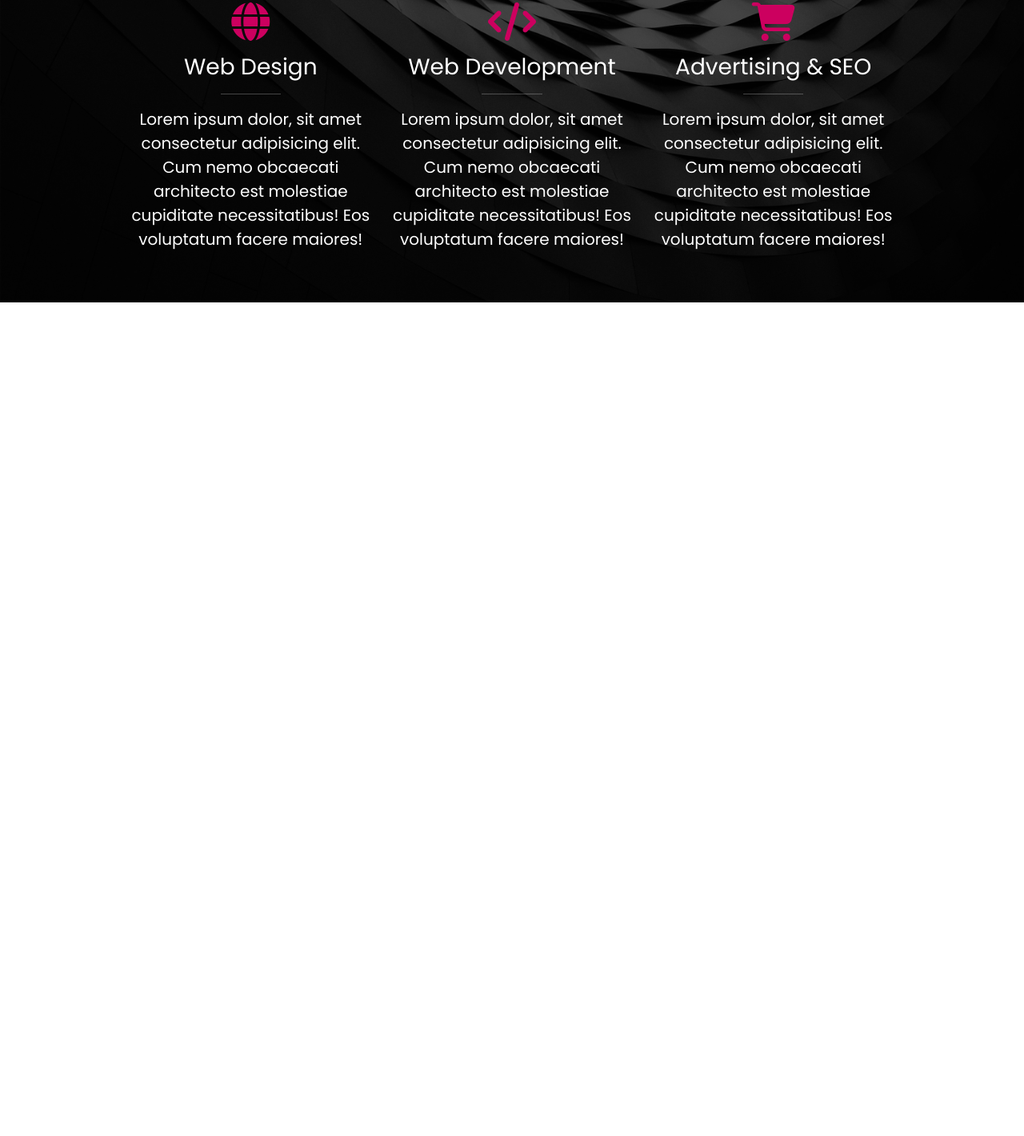
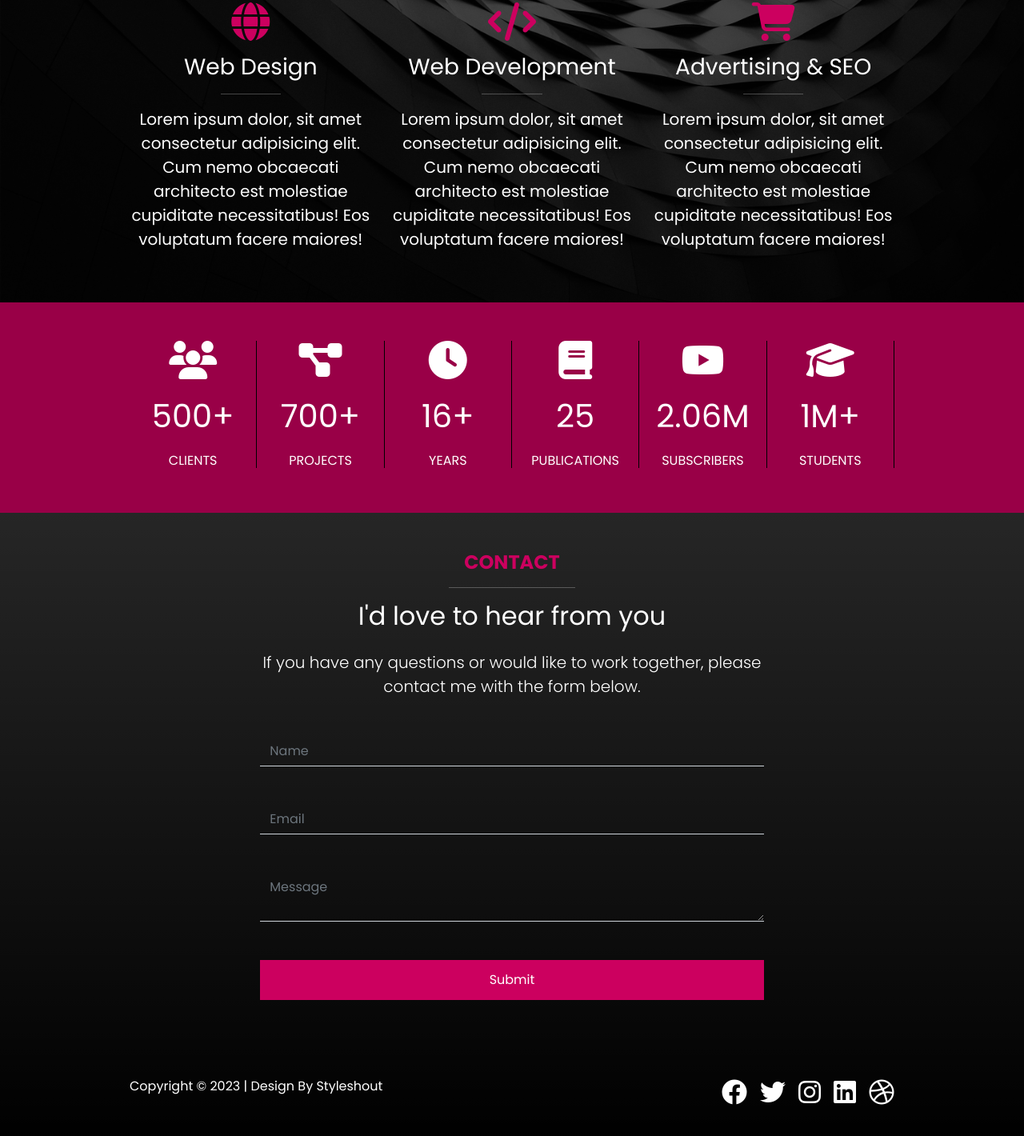
Before and after one commit to moviefan322/bs-portfolio, a website: page index.html in a window 1280 px wide. Shown: the part 4179-5599 px from the top of the page at 80% size. Before the commit the page ends 4557 px from the top, so only its background shows below. Drawn offline with nearby package versions, Linux system fonts and the light colour scheme; files that its build step writes are made by us from their sources.

Commit message:
adds stats and contact form

```diff
--- a/index.html
+++ b/index.html
@@ -377,6 +377,130 @@
       </div>
     </section>
 
+    <!-- Stats -->
+    <section class="stats py-5 text-bg-secondary">
+      <div class="container">
+        <div class="row g-0">
+          <div class="col-md-4 col-lg-2">
+            <div class="stat text-center border-end border-dark">
+              <i class="fas fa-users fa-3x mb-3"></i>
+              <p class="fs-1">500+</p>
+              <h3 class="fs-6 text-uppercase">Clients</h3>
+            </div>
+          </div>
+
+          <div class="col-md-4 col-lg-2">
+            <div class="stat text-center border-end border-dark">
+              <i class="fas fa-project-diagram fa-3x mb-3"></i>
+              <p class="fs-1">700+</p>
+              <h3 class="fs-6 text-uppercase">Projects</h3>
+            </div>
+          </div>
+
+          <div class="col-md-4 col-lg-2">
+            <div class="stat text-center border-end border-dark">
+              <i class="fas fa-clock fa-3x mb-3"></i>
+              <p class="fs-1">16+</p>
+              <h3 class="fs-6 text-uppercase">Years</h3>
+            </div>
+          </div>
+
+          <div class="col-md-4 col-lg-2">
+            <div class="stat text-center border-end border-dark">
+              <i class="fas fa-book fa-3x mb-3"></i>
+              <p class="fs-1">25</p>
+              <h3 class="fs-6 text-uppercase">Publications</h3>
+            </div>
+          </div>
+
+          <div class="col-md-4 col-lg-2">
+            <div class="stat text-center border-end border-dark">
+              <i class="fab fa-youtube fa-3x mb-3"></i>
+              <p class="fs-1">2.06M</p>
+              <h3 class="fs-6 text-uppercase">Subscribers</h3>
+            </div>
+          </div>
+
+          <div class="col-md-4 col-lg-2">
+            <div class="stat text-center border-end border-dark">
+              <i class="fas fa-graduation-cap fa-3x mb-3"></i>
+              <p class="fs-1">1M+</p>
+              <h3 class="fs-6 text-uppercase">Students</h3>
+            </div>
+          </div>
+        </div>
+      </div>
+    </section>
+
+    <!-- Contact -->
+    <section class="contact text-bg-dark bg-gradient py-5">
+      <div class="container">
+        <div class="row">
+          <div class="col-md-8 offset-md-2">
+            <div class="text-center mb-5">
+              <h4 class="text-uppercase fw-bold text-primary">Contact</h4>
+              <hr class="w-25 mx-auto" />
+              <h2 class="mb-4">I'd love to hear from you</h2>
+              <p class="lead">
+                If you have any questions or would like to work together, please
+                contact me with the form below.
+              </p>
+            </div>
+
+            <!-- Form -->
+            <form>
+              <div class="mb-5">
+                <input
+                  type="text"
+                  class="form-control bg-transparent border-top-0 border-start-0 border-end-0 rounded-0 border-muted text-white"
+                  placeholder="Name"
+                />
+              </div>
+              <div class="mb-5">
+                <input
+                  type="email"
+                  class="form-control bg-transparent border-top-0 border-start-0 border-end-0 rounded-0 border-muted text-white"
+                  placeholder="Email"
+                />
+              </div>
+              <div class="mb-5">
+                <textarea
+                  class="form-control bg-transparent border-top-0 border-start-0 border-end-0 rounded-0 border-muted text-white"
+                  placeholder="Message"
+                ></textarea>
+              </div>
+              <div class="mb-5 d-grid">
+                <button class="btn btn-primary" type="submit">Submit</button>
+              </div>
+            </form>
+          </div>
+        </div>
+        <!-- Footer -->
+        <div class="d-flex mt-5">
+          <p class="flex-grow-1">
+            Copyright &copy; 2023 | Design By Styleshout
+          </p>
+          <div class="hstack gap-3">
+            <a class="text-decoration-none" href="#">
+              <i class="fab fa-facebook fa-2x text-white"></i>
+            </a>
+            <a class="text-decoration-none" href="#">
+              <i class="fab fa-twitter fa-2x text-white"></i>
+            </a>
+            <a class="text-decoration-none" href="#">
+              <i class="fab fa-instagram fa-2x text-white"></i>
+            </a>
+            <a class="text-decoration-none" href="#">
+              <i class="fab fa-linkedin fa-2x text-white"></i>
+            </a>
+            <a class="text-decoration-none" href="#">
+              <i class="fab fa-dribbble fa-2x text-white"></i>
+            </a>
+          </div>
+        </div>
+      </div>
+    </section>
+
     <script src="js/bootstrap.bundle.min.js"></script>
     <script src="js/lightbox-plus-jquery.min.js"></script>
     <script src="js/script.js"></script>
--- a/scss/styles.scss
+++ b/scss/styles.scss
@@ -68,4 +68,11 @@
   .about-content {
     flex-direction: column;
   }
+
+  .stats .stat {
+    border-right: 0 !important;
+    margin-bottom: 40px;
+    border-bottom: var(--bs-dark) solid 1px;
+    padding-bottom: 20px;
+  }
 }
```
